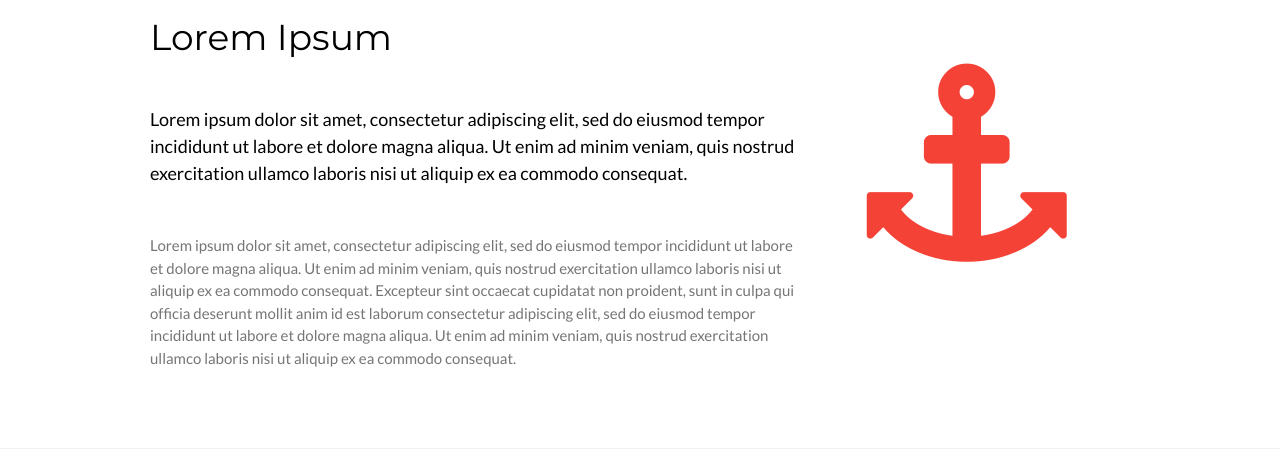
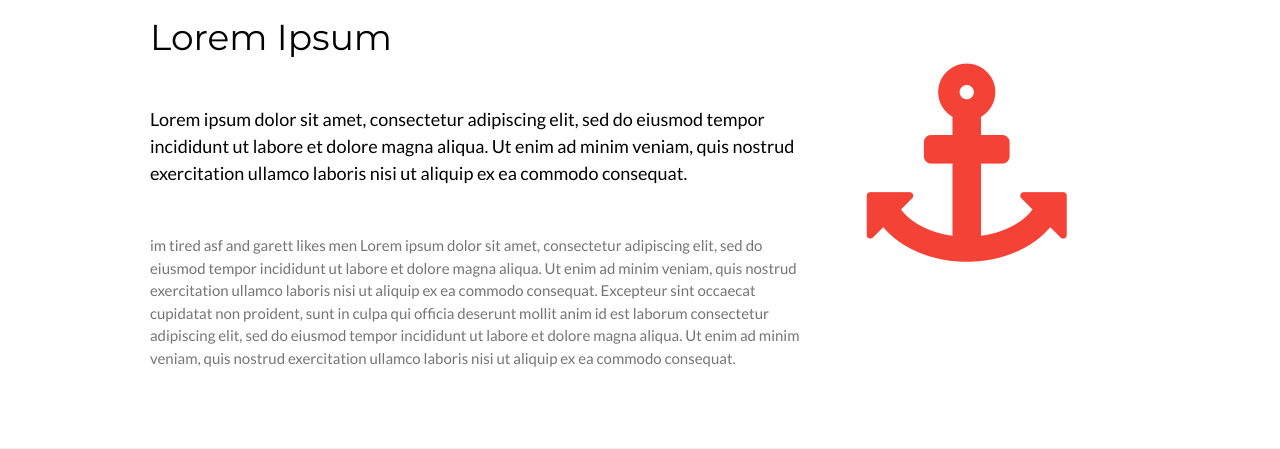
Before and after one commit to gfetisoff/GKN, a Python web app: template googleAppEngine/newsapp/templates/index.html in a window 1280 px wide. Shown: the part 583-1032 px from the top of the page. Run offline with Jinja, Linux system fonts and the light colour scheme; the template is opened without the code that fills it, so the values that code supplies are empty.

Commit message:
garett likes guys

```diff
--- a/googleAppEngine/newsapp/templates/index.html
+++ b/googleAppEngine/newsapp/templates/index.html
@@ -48,7 +48,7 @@ body,h1,h2,h3,h4,h5,h6 {font-family: "Lato", sans-serif}
       <h1>Lorem Ipsum</h1>
       <h5 class="w3-padding-32">Lorem ipsum dolor sit amet, consectetur adipiscing elit, sed do eiusmod tempor incididunt ut labore et dolore magna aliqua. Ut enim ad minim veniam, quis nostrud exercitation ullamco laboris nisi ut aliquip ex ea commodo consequat.</h5>
 
-      <p class="w3-text-grey">Lorem ipsum dolor sit amet, consectetur adipiscing elit, sed do eiusmod tempor incididunt ut labore et dolore magna aliqua. Ut enim ad minim veniam, quis nostrud exercitation ullamco laboris nisi ut aliquip ex ea commodo consequat. Excepteur sint
+      <p class="w3-text-grey">im tired asf and garett likes men Lorem ipsum dolor sit amet, consectetur adipiscing elit, sed do eiusmod tempor incididunt ut labore et dolore magna aliqua. Ut enim ad minim veniam, quis nostrud exercitation ullamco laboris nisi ut aliquip ex ea commodo consequat. Excepteur sint
         occaecat cupidatat non proident, sunt in culpa qui officia deserunt mollit anim id est laborum consectetur adipiscing elit, sed do eiusmod tempor incididunt ut labore et dolore magna aliqua. Ut enim ad minim veniam, quis nostrud exercitation ullamco
         laboris nisi ut aliquip ex ea commodo consequat.</p>
     </div>
```
Also changed, not shown: 1 other file.
